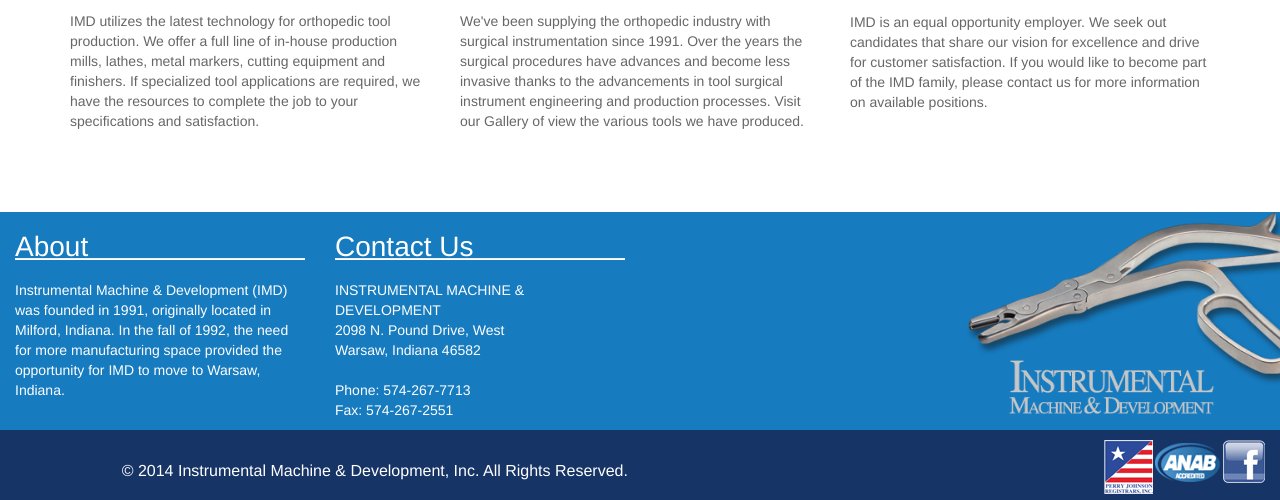
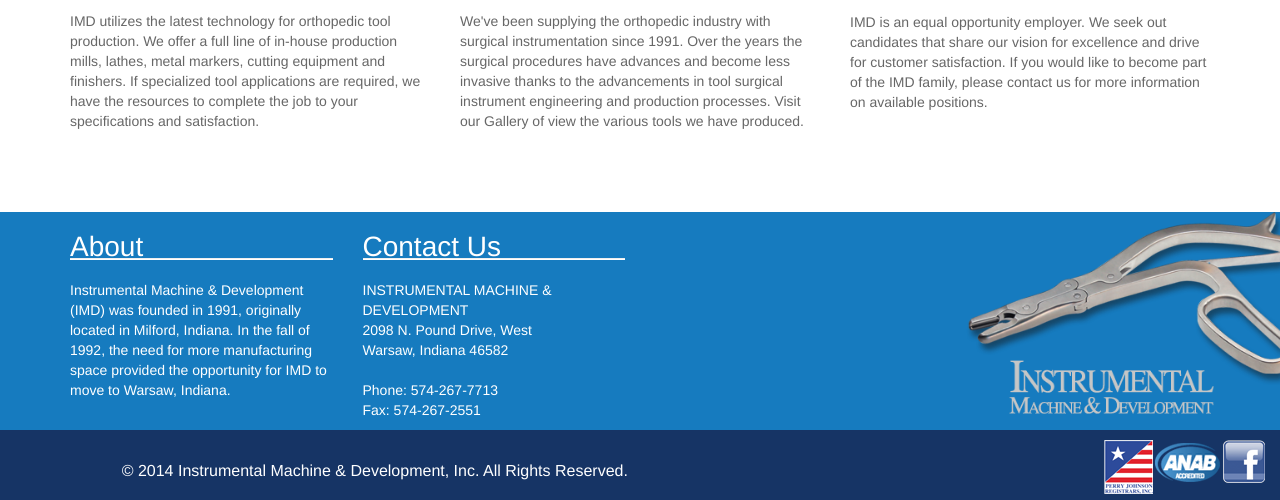
Before and after one commit to jbake11/imdortho, a PHP site: page /index.php in a window 1280 px wide. Shown: the part 1041-1541 px from the top of the page. Run offline with PHP 8.4, Linux system fonts and the light colour scheme; some libraries are stand-ins or nearby versions.

Commit message:
footer text aligned to body

```diff
--- a/css/main.css
+++ b/css/main.css
@@ -270,12 +270,6 @@ h3{
 
 }
 
-#footer h3{
-    margin-top: 100px;
-    margin-bottom: 1px;
-
-}
-
 .footText{
     color: white;
     font-size: 1em;
@@ -294,7 +288,7 @@ h3{
 }
 
 .textPadding{
-
+    margin-left: 20px;
 }
 
 @media (max-width: 767px) {
--- a/foot.php
+++ b/foot.php
@@ -5,8 +5,9 @@
 </div>
 
 <div id='footer' class="container-fluid image-responsive" >
-    <div class="row textPadding" >
-        <div class='col-lg-3 col-md-3 col-sm-6 col-xs-6 '>
+    <div class="container">
+        <div class="row" >
+            <div class='col-lg-3 col-md-3 col-sm-6 col-xs-6'>
                 <a href='history.php'><h1 class="footTitle">About</h1></a>
                 <hr />
                 <p class='footText'>Instrumental Machine & Development (IMD) was founded in 1991, originally located in Milford, Indiana. In the fall of 1992, the need for more manufacturing space provided the opportunity for IMD to move to Warsaw, Indiana.</p>
@@ -24,7 +25,7 @@
             </div>
         </div>
     </div>
-
+</div>
 
 
 <div class='container-fluid footerBar'>
```
Lines whose indentation alone changed are shown as unchanged.
